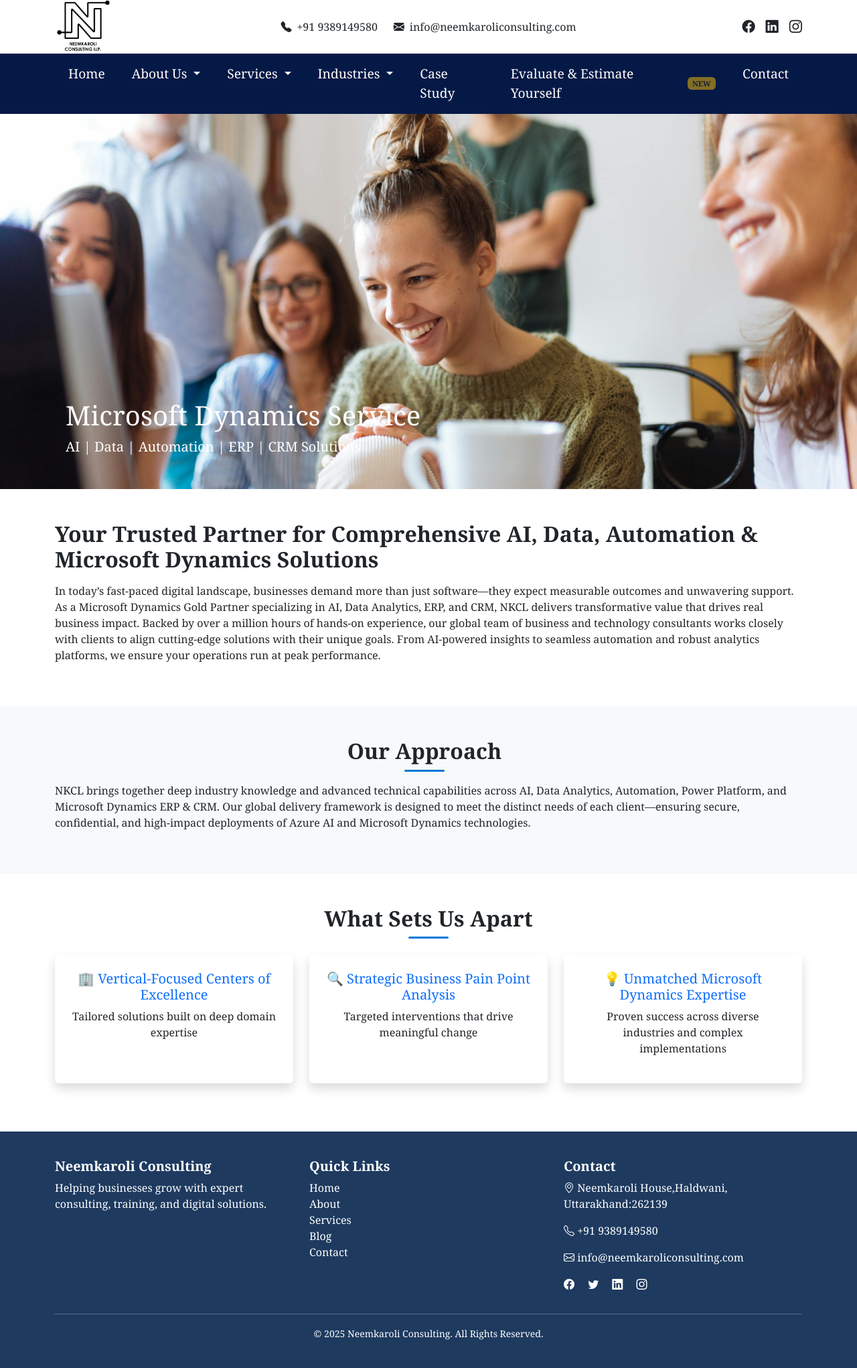
After one commit to neemkaroli12/Neemkaroli-_Consulting, a Django app: page /service/ in a window 1280 px wide. The commit adds this page. Shown: the whole page at 67% size. Run offline with Django 5.2, Linux system fonts and the light colour scheme.

Commit message:
micro_support.html implementation.html consulting.html micro_support.html

```diff
--- a/consulting_app/templates/consulting.html
+++ b/consulting_app/templates/consulting.html
@@ -8,7 +8,7 @@
 <section class="hero-section text-white d-flex align-items-end justify-content-start"
          style="background: url('{% static 'images/pexels-startup-stock-photos-7075.jpg' %}') center/cover no-repeat; height: 70vh; position: relative;">
   <div class="hero-overlay" style="position:absolute; top:0; left:0; right:0; bottom:0;"></div>
-  <div class="content position-relative text-start p-4" data-aos="fade-up">
+  <div class="content position-relative text-start p-4 container" data-aos="fade-up">
     <h1 class="display-4 fw-bold animate__animated animate__fadeInDown">Consulting</h1>
     <p class="lead animate__animated animate__fadeInUp animate__delay-1s">
       Guiding businesses with strategy, innovation, and technology expertise
--- a/consulting_app/templates/implementation.html
+++ b/consulting_app/templates/implementation.html
@@ -9,7 +9,7 @@
 <section class="hero-section d-flex align-items-end justify-content-start text-white">
   <canvas id="particles"></canvas>
   <div class="hero-overlay"></div>
-  <div class="content p-4" data-aos="fade-up">
+  <div class="content p-4 container" data-aos="fade-up">
     <h1 class="fw-bold">Microsoft Dynamics Implementation</h1>
     <p class="lead mb-4">Seamless integration tailored to your business needs</p>
   </div>
@@ -114,7 +114,7 @@
 /* Hero Section */
 .hero-section {
   position: relative;
-  height: 65vh;
+  height: 70vh;
   background: url("{% static 'images/imple.png' %}") center/cover no-repeat;
   overflow: hidden;
 }
--- /dev/null
+++ b/consulting_app/templates/micro_service.html
@@ -0,0 +1,120 @@
+{% extends "layout.html" %}
+{% load static %}
+{% block title %}Microsoft Dynamics Support{% endblock %}
+{% block content %}
+<style>
+/* Hero Section */
+.hero-banner {
+  position: relative;
+  background: url("{% static 'images/pexels-hillaryfox-1595387.jpg' %}") center center/cover no-repeat;
+  height: 70vh;
+  display: flex;
+  align-items: center;
+}
+
+
+.hero-content {
+  position: relative;
+  z-index: 2;
+  animation: fadeUp 1.5s ease-out;
+}
+
+
+/* Fade-Up Animation */
+@keyframes fadeUp {
+  from {
+    opacity: 0;
+    transform: translateY(40px);
+  }
+  to {
+    opacity: 1;
+    transform: translateY(0);
+  }
+}
+
+
+
+
+section h2::after {
+  content: "";
+  display: block;
+  width: 60px;
+  height: 3px;
+  background: #0078D7; /* Microsoft blue */
+  margin: 8px auto 0;
+  border-radius: 2px;
+}
+</style>
+
+<!-- Hero Banner with Background Image -->
+<section class="hero-banner d-flex align-items-end justify-content-start text-white">
+    <div class="hero-overlay"></div>
+     <div class="container">
+        <h1 class="ms-3">Microsoft Dynamics Service</h1>
+    <p class="lead ms-3 mb-5">AI | Data | Automation | ERP | CRM Solutions</p>
+</div>
+</section>
+
+<!-- Main Content -->
+<main class="py-5">
+  <div class="container">
+    <div class="row me-0">
+      <div class="service">
+        <h2 class="fw-bold mb-3">
+          Your Trusted Partner for Comprehensive AI, Data, Automation & Microsoft Dynamics Solutions
+        </h2>
+        <p>
+          In today’s fast-paced digital landscape, businesses demand more than just software—they expect measurable outcomes and unwavering support.
+          As a Microsoft Dynamics Gold Partner specializing in AI, Data Analytics, ERP, and CRM, NKCL delivers transformative value that drives real business impact.
+          Backed by over a million hours of hands-on experience, our global team of business and technology consultants works closely with clients to align cutting-edge solutions with their unique goals.
+          From AI-powered insights to seamless automation and robust analytics platforms, we ensure your operations run at peak performance.
+        </p>
+      </div>
+    </div>
+  </div>
+</main>
+
+<!-- Approach Section -->
+<section class="py-5 bg-light">
+  <div class="container">
+    <div class="row me-0">
+      <div class="service-detail">
+        <h2 class="fw-bold mb-3 text-center">Our Approach</h2>
+        <p>
+          NKCL brings together deep industry knowledge and advanced technical capabilities across AI,
+          Data Analytics, Automation, Power Platform, and Microsoft Dynamics ERP & CRM.
+          Our global delivery framework is designed to meet the distinct needs of each client—ensuring secure, confidential, and high-impact deployments of Azure AI and Microsoft Dynamics technologies.
+        </p>
+      </div>
+    </div>
+  </div>
+</section>
+
+<!-- What Sets Us Apart Section -->
+<section class="py-5">
+  <div class="container service-section">
+    <h2 class="fw-bold mb-4 text-center">What Sets Us Apart</h2>
+    <div class="row text-center">
+      <div class="col-md-4 mb-4">
+        <div class="p-4 h-100 shadow rounded bg-white">
+          <h3 class="fs-5 text-primary">🏢 Vertical-Focused Centers of Excellence</h3>
+          <p>Tailored solutions built on deep domain expertise</p>
+        </div>
+      </div>
+      <div class="col-md-4 mb-4">
+        <div class="p-4 h-100 shadow rounded bg-white">
+          <h3 class="fs-5 text-primary">🔍 Strategic Business Pain Point Analysis</h3>
+          <p>Targeted interventions that drive meaningful change</p>
+        </div>
+      </div>
+      <div class="col-md-4 mb-4">
+        <div class="p-4 h-100 shadow rounded bg-white">
+          <h3 class="fs-5 text-primary">💡 Unmatched Microsoft Dynamics Expertise</h3>
+          <p>Proven success across diverse industries and complex implementations</p>
+        </div>
+      </div>
+    </div>
+  </div>
+</section>
+
+{% endblock %}
--- a/consulting_app/urls.py
+++ b/consulting_app/urls.py
@@ -13,4 +13,5 @@
     path("career/",views.career,name='career'),
     path("consulting/",views.cons,name='cons'),
     path("support/", views.support, name='support'),
+    path('service/',views.micro_service,name='micro_service'),
 ]
--- a/consulting_app/views.py
+++ b/consulting_app/views.py
@@ -77,3 +77,6 @@
         form = CareerApplicationForm()
 
     return render(request, 'career.html', {'form': form})
+
+def micro_service(request):
+    return render(request, "micro_service.html")
--- a/templates/layout.html
+++ b/templates/layout.html
@@ -158,7 +158,7 @@
                 <a class="dropdown-item" href="{% url 'consulting_app:cons' %}">Consulting</a>
                 <a class="dropdown-item" href="{% url 'consulting_app:implementation' %}">Implementation</a>
                 <a class="dropdown-item" href="{% url 'consulting_app:support' %}">Support</a>
-                <a class="dropdown-item" href="#">Services</a>
+                <a class="dropdown-item" href="{% url 'consulting_app:micro_service' %}">Services</a>
               </div>
               <div class="col-lg-4">
                 <h6 class="text-white">Odoo Services</h6>
```
Also changed, not shown: consulting_app/templates/micro_support.html (+7 -5 lines).
